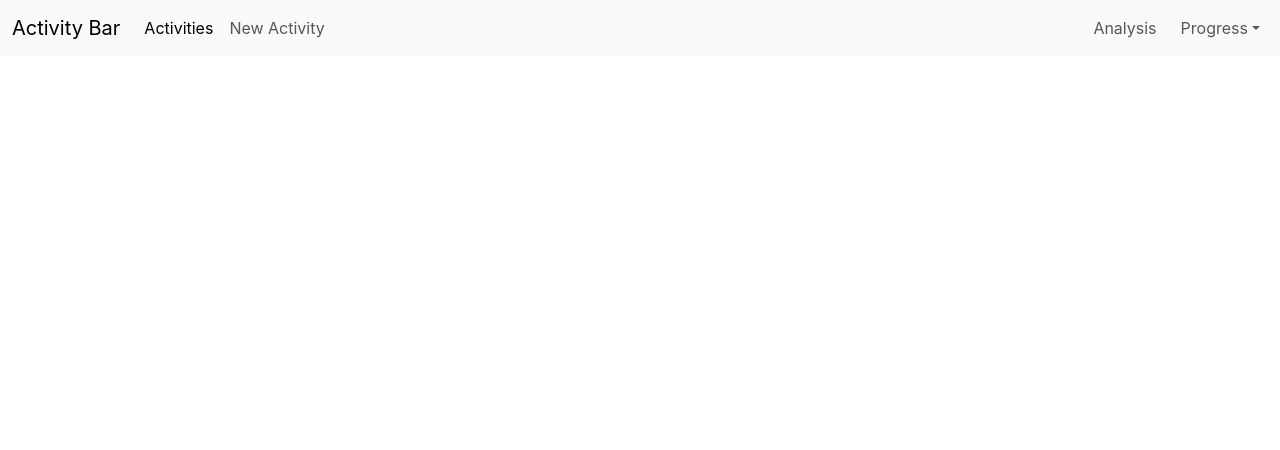
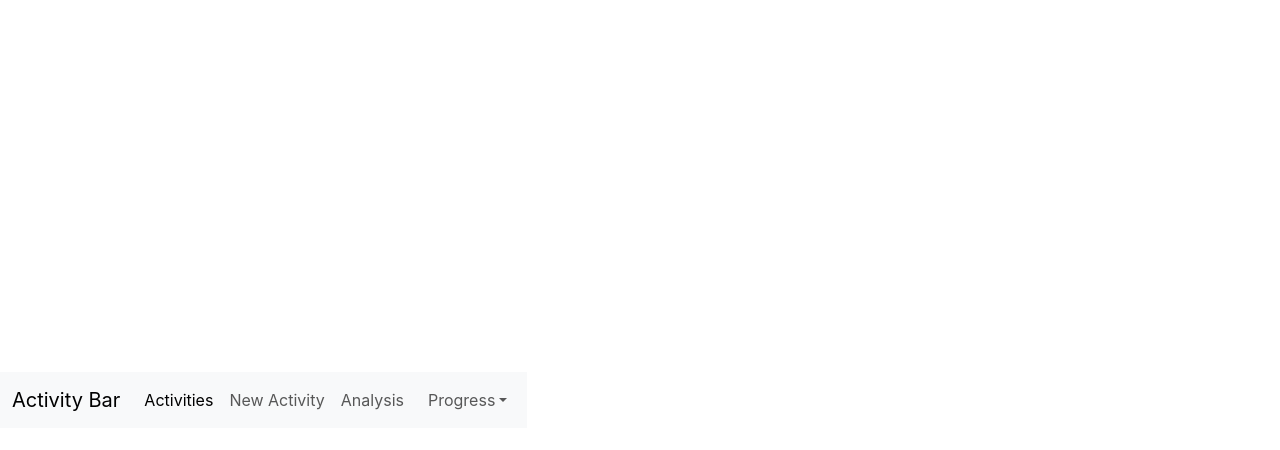
Before and after one commit to NithinGanna/Activity-Manager, a React (Create React App) app: page /Progress-2 in a window 1280 px wide. Shown: the top 450 px of the page. Built offline with nearby package versions, Linux system fonts and the light colour scheme; no server answers.

Commit message:
Update Progress2.js

```diff
--- a/src/Components/Progress2.js
+++ b/src/Components/Progress2.js
@@ -82,13 +82,13 @@ const OverallActivitiesPieChart = () => {
     }, [activityData]);
 
     return (
-        <div>
+        <div style={{ display: 'flex', justifyContent: 'center', alignItems: 'center', minHeight: '100vh' }}>
             <Navbar />
             <div style={{ width: '100%', maxWidth: '600px', margin: 'auto' }}>
                 {isLoading ? (
                     <p>Loading...</p>
                 ) : (
-                    <canvas id="activitiesPieChart" width="400" height="600"></canvas>
+                    <canvas id="activitiesPieChart" style={{ width: '100%', height: 'auto'  }}></canvas>
                 )}
             </div>
         </div>
```
